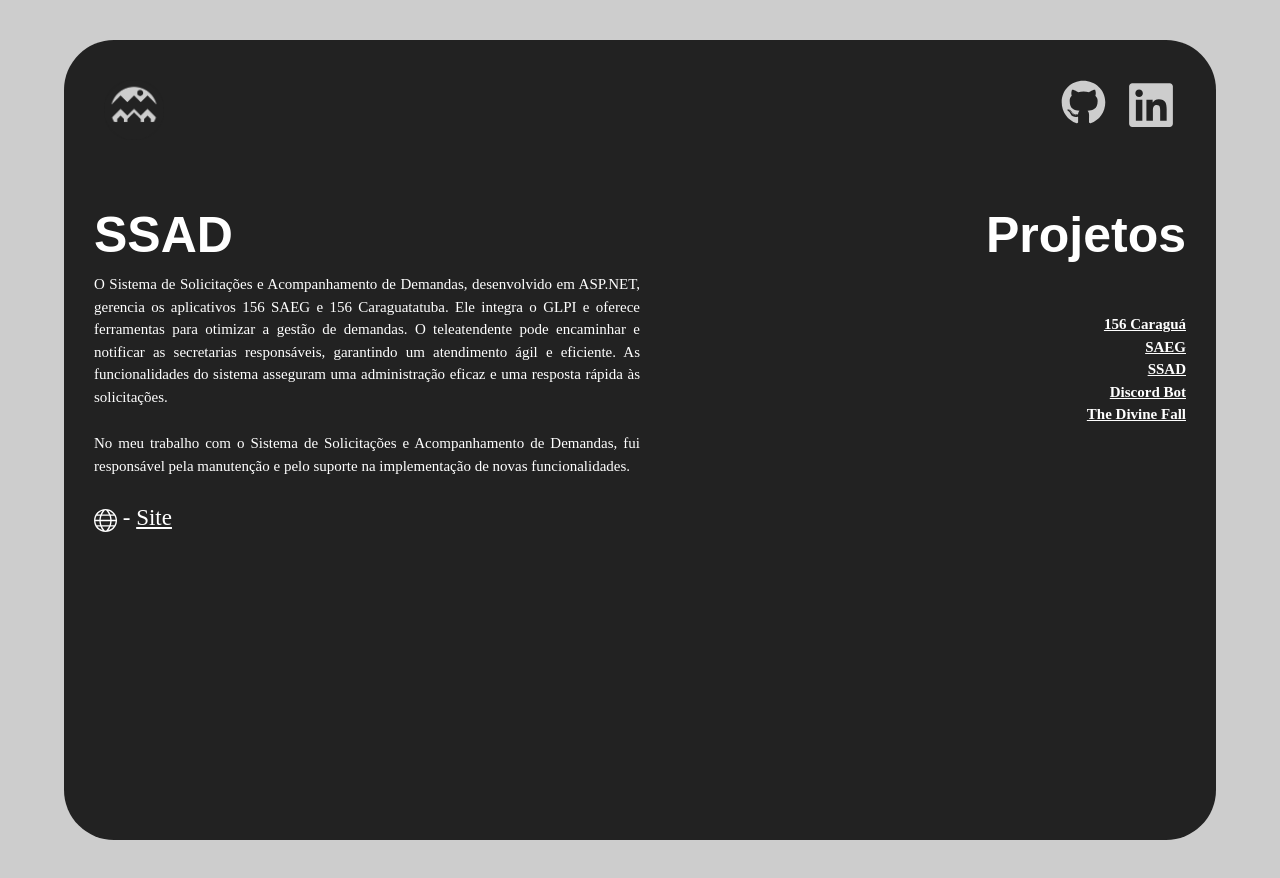
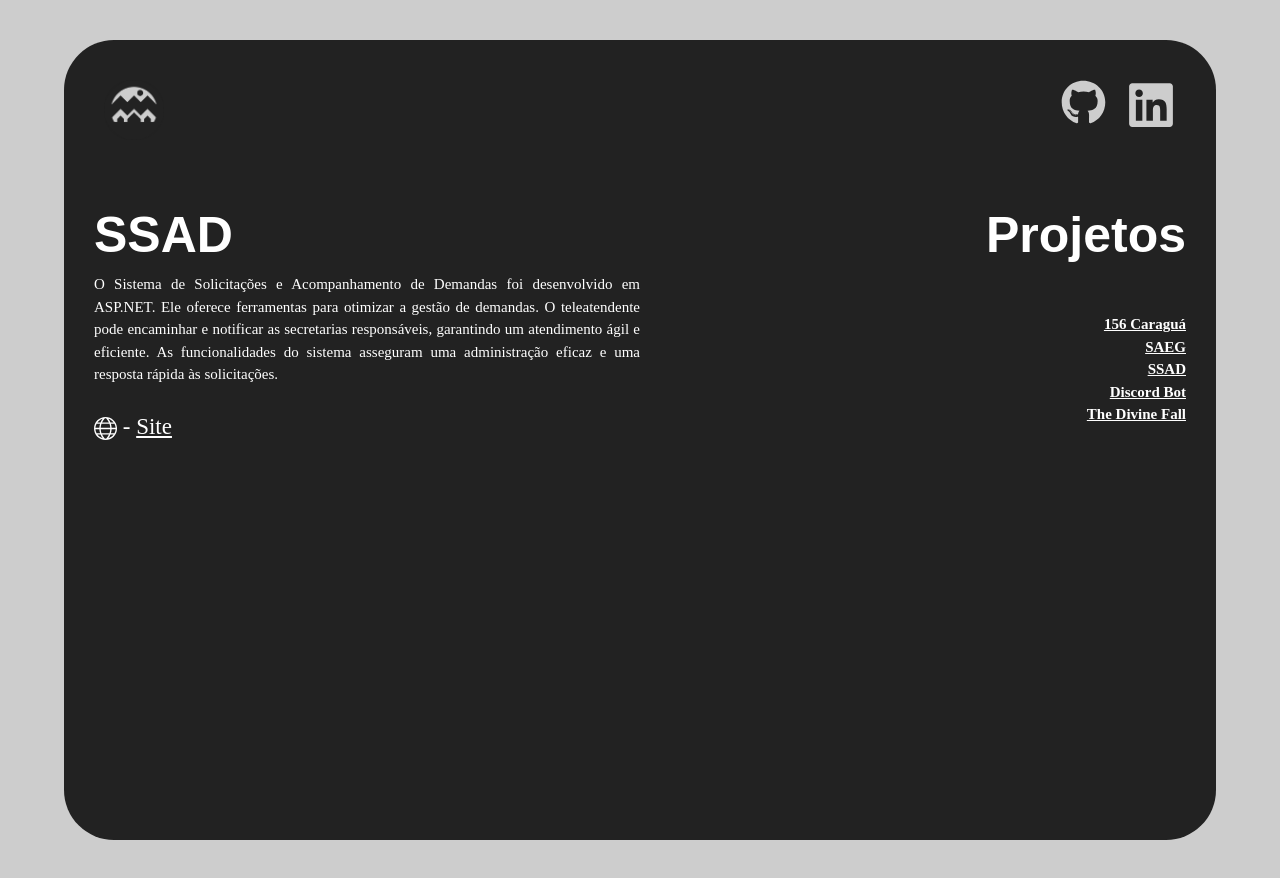
Before and after one commit to PedroVidal27/react-portfolio, a Next.js app: page /react-portfolio/ in a window 1280 px wide. Both pictures are taken after a click on the link "SSAD". Built offline with nearby package versions, Linux system fonts and the light colour scheme.

Commit message:
:bug: fix layout for ssad

```diff
--- a/src/app/pages/ssad/index.tsx
+++ b/src/app/pages/ssad/index.tsx
@@ -15,22 +15,12 @@ export default function SSAD() {
         className="text-justify"
         style={{ fontSize: setSizeByScreen(12, 13, 15, 17) }}
       >
-        O Sistema de Solicitações e Acompanhamento de Demandas, desenvolvido em
-        ASP.NET, gerencia os aplicativos 156 SAEG e 156 Caraguatatuba. Ele
-        integra o GLPI e oferece ferramentas para otimizar a gestão de demandas.
+        O Sistema de Solicitações e Acompanhamento de Demandas foi desenvolvido
+        em ASP.NET. Ele oferece ferramentas para otimizar a gestão de demandas.
         O teleatendente pode encaminhar e notificar as secretarias responsáveis,
         garantindo um atendimento ágil e eficiente. As funcionalidades do
         sistema asseguram uma administração eficaz e uma resposta rápida às
         solicitações.
-      </p>
-      &nbsp;
-      <p
-        className="text-justify"
-        style={{ fontSize: setSizeByScreen(12, 13, 15, 17) }}
-      >
-        No meu trabalho com o Sistema de Solicitações e Acompanhamento de
-        Demandas, fui responsável pela manutenção e pelo suporte na
-        implementação de novas funcionalidades.
       </p>
       &nbsp;
       <div style={{ fontSize: setSizeByScreen(19, 21, 23, 25) }}>
```
